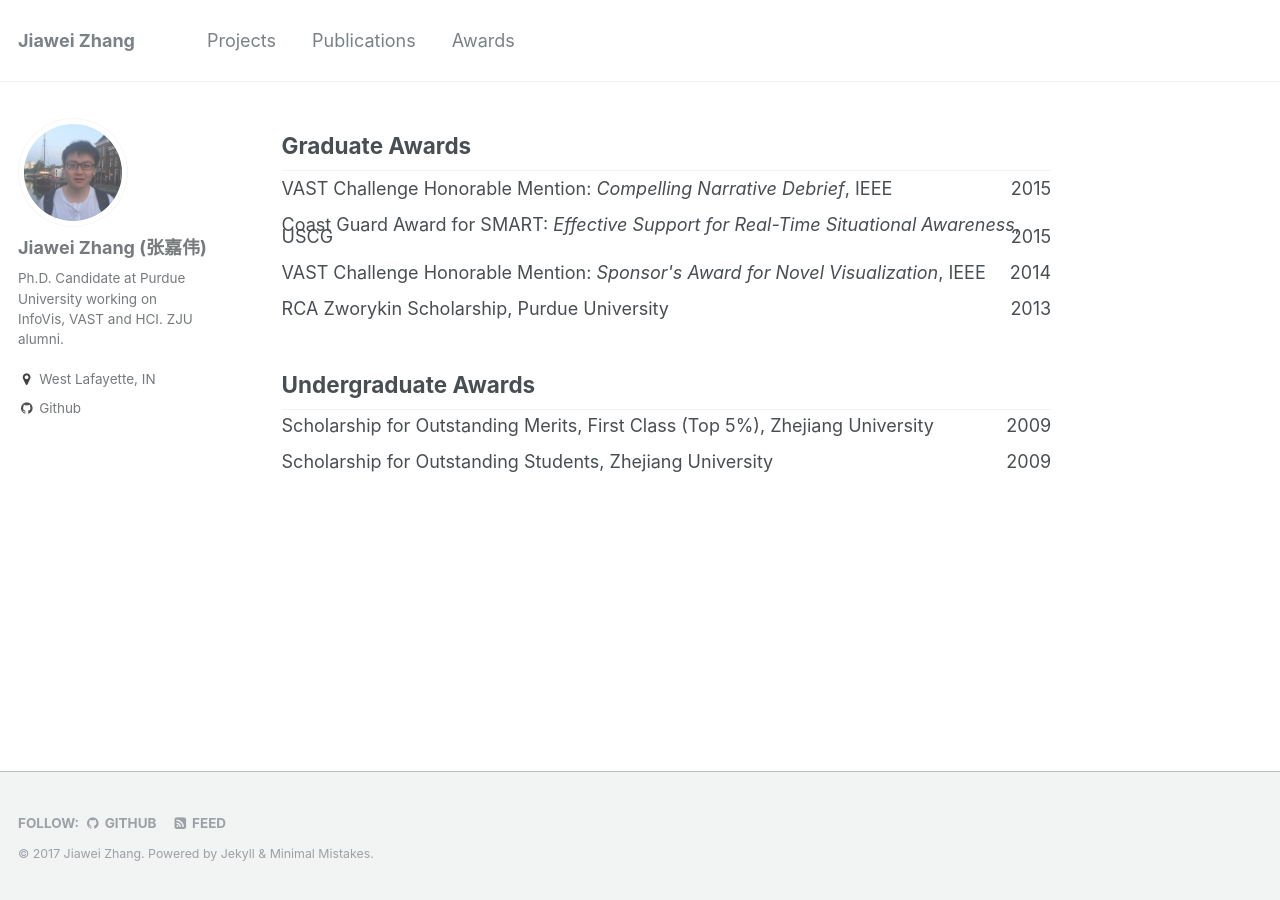
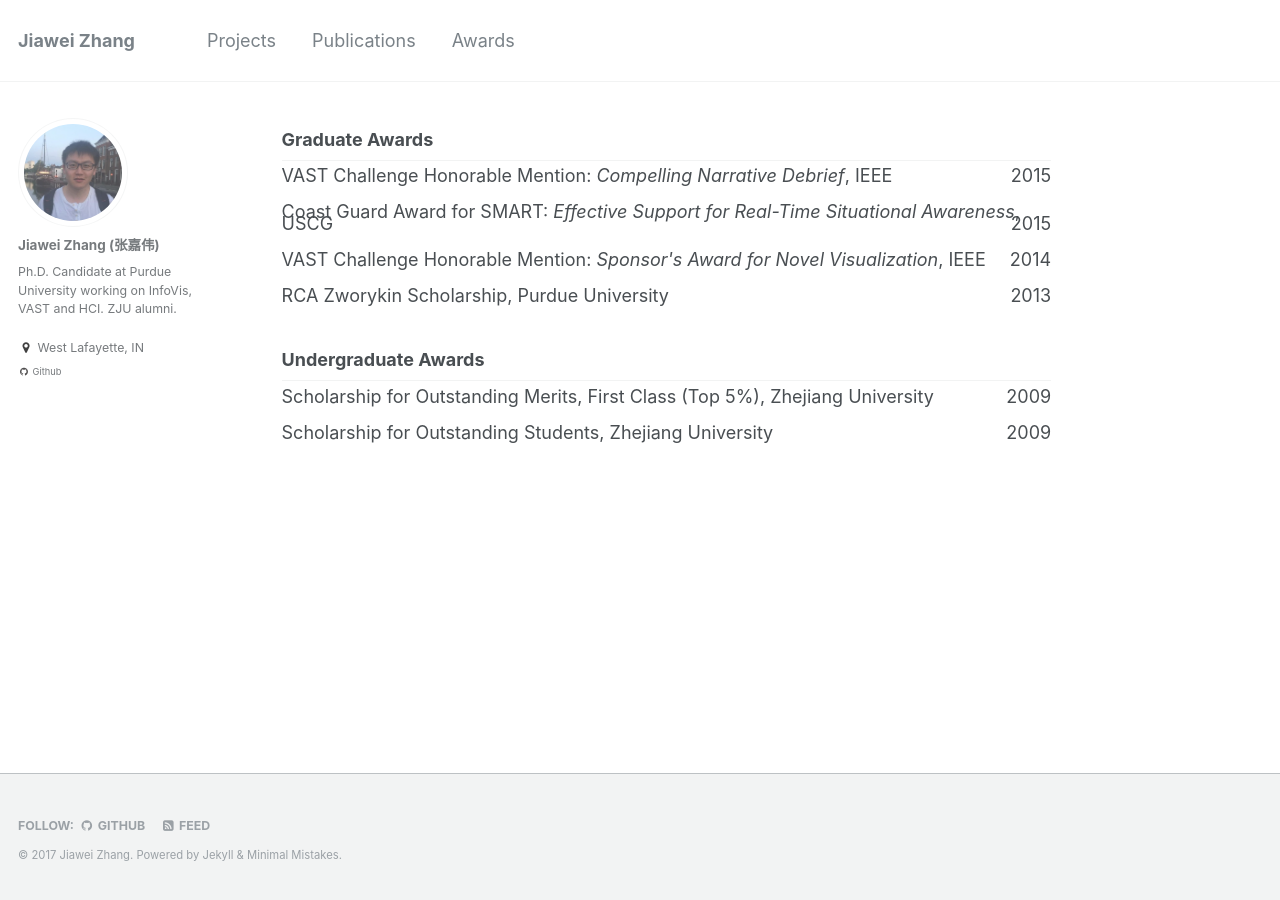
Before and after one commit to rivulet-zhang/rivulet-zhang.github.io, a Jekyll site: the page built from _pages/awards.md, in a window 1280 px wide. Built offline with Jekyll 4.4.1, drawn with Linux system fonts in a browser that asks for light colours.

Commit message:
initial commit

```diff
--- a/_sass/_variables.scss
+++ b/_sass/_variables.scss
@@ -33,13 +33,15 @@
 $caption-font-family        : $sans-serif;
 
 /* type scale */
-$type-size-1                : 2.441em;  // ~39.056px
-$type-size-2                : 1.953em;  // ~31.248px
-$type-size-3                : 1.563em;  // ~25.008px
-$type-size-4                : 1.25em;   // ~20px
-$type-size-5                : 1em;      // ~16px
-$type-size-6                : 0.75em;   // ~12px
-$type-size-7                : 0.6875em; // ~11px
+
+$type-size-0                : 2.441em;  // ~39.056px
+$type-size-1                : 1.953em;  // ~31.248px
+$type-size-2                : 1.563em;  // ~25.008px
+$type-size-3                : 1.25em;   // ~20px
+$type-size-4                : 1em;      // ~16px
+$type-size-5                : 0.75em;   // ~12px
+$type-size-6                : 0.6875em; // ~11px
+$type-size-7                : 0.625em;  // ~10px
 $type-size-8                : 0.625em;  // ~10px
 
 
```
